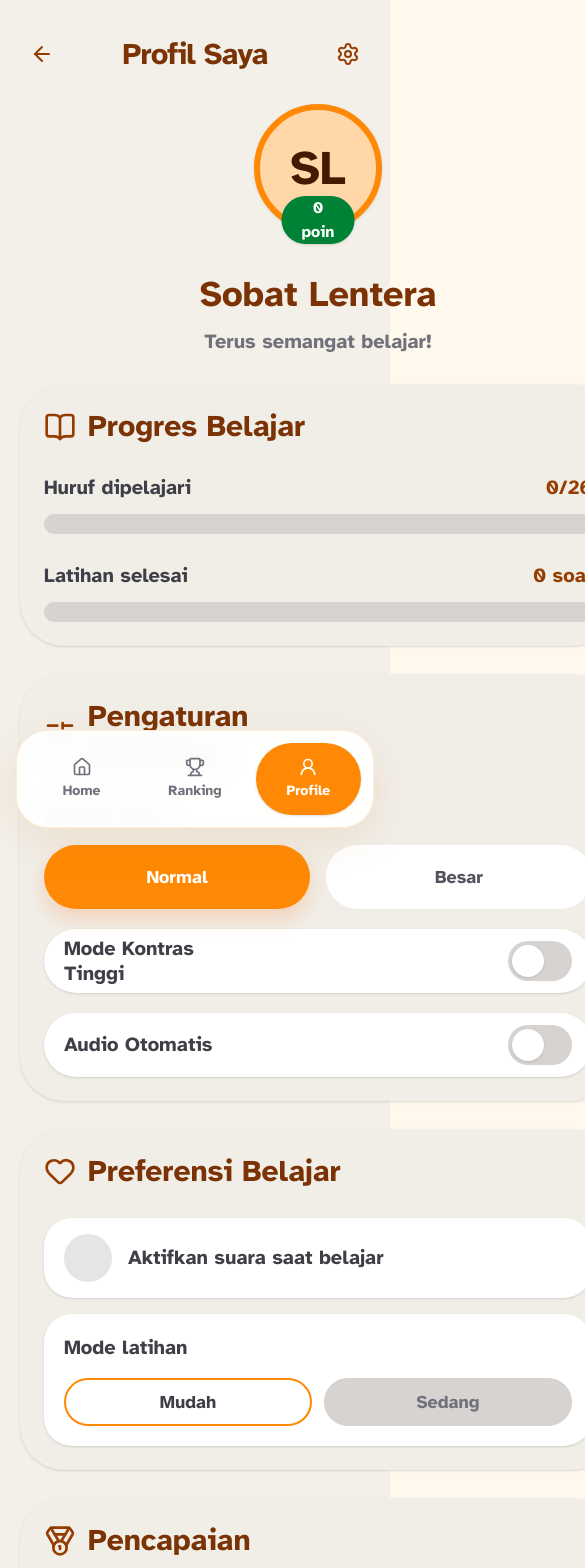
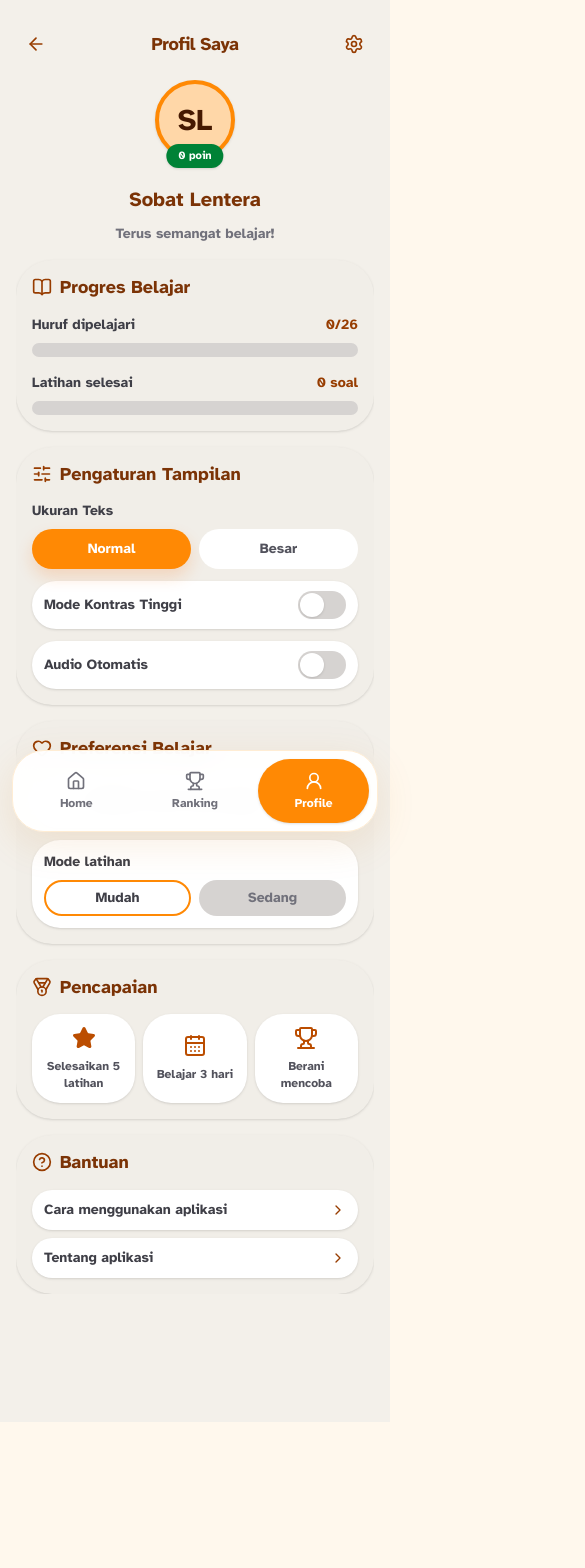
Before and after one commit to wsantika/lentera-baca, a Next.js app: page /profile in a window 390 px wide. Shown: the top 1568 px of the page, 585 px wide, since content can reach past the window. After the commit the page ends 1422 px from the top, so only its background shows below. Built offline with nearby package versions, Linux system fonts and the light colour scheme.

Commit message:
refactor: improve layout and styling across components for better responsiveness and accessibility

```diff
--- a/src/components/layout/app-shell.tsx
+++ b/src/components/layout/app-shell.tsx
@@ -8,9 +8,9 @@ type AppShellProps = {
 
 export function AppShell({ children }: AppShellProps) {
   return (
-    <div className="min-h-dvh bg-[#f3f0ea]">
-      <div className="mx-auto flex min-h-dvh w-full max-w-7xl flex-col">
-        <main className="flex-1 px-5 pb-32 pt-8 sm:px-8 sm:pt-10 lg:px-12 lg:pt-12">
+    <div className="min-h-dvh overflow-x-hidden bg-[#f3f0ea]">
+      <div className="mx-auto flex min-h-dvh w-full max-w-7xl flex-col overflow-x-hidden">
+        <main className="w-full flex-1 overflow-x-hidden px-4 pb-32 pt-6 sm:px-8 sm:pt-10 lg:px-12 lg:pt-12">
           {children}
         </main>
 
--- a/src/components/layout/bottom-navigation.tsx
+++ b/src/components/layout/bottom-navigation.tsx
@@ -36,9 +36,9 @@ export function BottomNavigation() {
   return (
     <nav
       aria-label="Navigasi utama"
-      className="fixed inset-x-0 bottom-0 z-40 px-4 pb-[calc(env(safe-area-inset-bottom)+1rem)]"
+      className="fixed inset-x-0 bottom-0 z-40 px-3 pb-[calc(env(safe-area-inset-bottom)+0.75rem)] sm:px-4 sm:pb-[calc(env(safe-area-inset-bottom)+1rem)]"
     >
-      <div className="mx-auto max-w-md rounded-[2rem] border border-orange-100 bg-white/95 p-3 shadow-[0_12px_40px_rgba(209,118,17,0.12)] backdrop-blur-md">
+      <div className="mx-auto w-full max-w-md rounded-[2rem] border border-orange-100 bg-white/95 p-2 shadow-[0_12px_40px_rgba(209,118,17,0.12)] backdrop-blur-md sm:p-3">
         <ul className="grid grid-cols-3 gap-2">
           {navigationItems.map((item) => {
             const Icon = item.icon;
@@ -53,7 +53,7 @@ export function BottomNavigation() {
                   href={item.href}
                   aria-current={isActive ? "page" : undefined}
                   className={cn(
-                    "flex min-h-[72px] flex-col items-center justify-center gap-1 rounded-full px-3 py-2 text-center text-sm font-semibold transition",
+                    "flex min-h-16 flex-col items-center justify-center gap-1 rounded-full px-2 py-2 text-center text-xs font-semibold transition sm:min-h-[72px] sm:text-sm",
                     "focus-visible:outline-none focus-visible:ring-4 focus-visible:ring-amber-300/70",
                     isActive
                       ? "bg-orange-400 text-white shadow-sm"
--- a/src/components/profile/profile-page-content.tsx
+++ b/src/components/profile/profile-page-content.tsx
@@ -45,25 +45,25 @@ function clampPercentage(value: number) {
 
 function ProfileTopBar() {
   return (
-    <header className="flex items-center justify-between gap-4">
+    <header className="flex items-center justify-between gap-2">
       <Link
         href="/"
         aria-label="Kembali ke beranda"
-        className="flex size-11 items-center justify-center rounded-full text-amber-800 transition hover:bg-orange-100 focus-visible:outline-none focus-visible:ring-4 focus-visible:ring-amber-300/70"
+        className="flex size-10 shrink-0 items-center justify-center rounded-full text-amber-800 transition hover:bg-orange-100 focus-visible:outline-none focus-visible:ring-4 focus-visible:ring-amber-300/70 sm:size-11"
       >
-        <ArrowLeft className="size-6" aria-hidden="true" />
+        <ArrowLeft className="size-5 sm:size-6" aria-hidden="true" />
       </Link>
 
-      <h1 className="text-center text-3xl font-extrabold tracking-tight text-amber-900 sm:text-4xl">
+      <h1 className="min-w-0 truncate text-center text-lg font-extrabold tracking-tight text-amber-900 sm:text-xl md:text-2xl lg:text-3xl">
         Profil Saya
       </h1>
 
       <button
         type="button"
         aria-label="Pengaturan"
-        className="flex size-11 items-center justify-center rounded-full text-amber-800 transition hover:bg-orange-100 focus-visible:outline-none focus-visible:ring-4 focus-visible:ring-amber-300/70"
+        className="flex size-10 shrink-0 items-center justify-center rounded-full text-amber-800 transition hover:bg-orange-100 focus-visible:outline-none focus-visible:ring-4 focus-visible:ring-amber-300/70 sm:size-11"
       >
-        <Settings className="size-6" aria-hidden="true" />
+        <Settings className="size-5 sm:size-6" aria-hidden="true" />
       </button>
     </header>
   );
@@ -79,13 +79,13 @@ function ProfileHero({
   onNameChange: (name: string) => void;
 }) {
   return (
-    <section className="flex flex-col items-center text-center">
+    <section className="flex flex-col items-center overflow-hidden text-center">
       <div className="relative">
-        <div className="flex size-32 items-center justify-center rounded-full border-[6px] border-orange-400 bg-orange-200 text-5xl font-extrabold text-amber-950 shadow-sm sm:size-36">
+        <div className="flex size-20 items-center justify-center rounded-full border-4 border-orange-400 bg-orange-200 text-3xl font-extrabold text-amber-950 shadow-sm sm:size-24 sm:text-4xl md:size-28 md:border-[5px] md:text-5xl lg:size-32 lg:border-[6px]">
           {getInitials(name)}
         </div>
 
-        <div className="absolute -bottom-3 left-1/2 inline-flex min-h-8 -translate-x-1/2 items-center rounded-full bg-green-700 px-5 text-base font-extrabold text-white shadow-sm">
+        <div className="absolute -bottom-2 left-1/2 inline-flex min-h-6 -translate-x-1/2 items-center whitespace-nowrap rounded-full bg-green-700 px-3 text-[11px] font-extrabold text-white shadow-sm sm:min-h-7 sm:px-4 sm:text-xs md:min-h-8 md:px-5 md:text-sm">
           {points} poin
         </div>
       </div>
@@ -98,11 +98,11 @@ function ProfileHero({
         value={name}
         onChange={(event) => onNameChange(event.target.value)}
         maxLength={24}
-        className="mt-8 w-full max-w-xs rounded-2xl border-2 border-transparent bg-transparent px-4 py-2 text-center text-4xl font-extrabold text-amber-900 outline-none transition focus:border-orange-300 focus:bg-white focus:ring-4 focus:ring-amber-300/50"
+        className="mt-5 w-full rounded-xl border-2 border-transparent bg-transparent px-2 py-1 text-center text-xl font-extrabold text-amber-900 outline-none transition focus:border-orange-300 focus:bg-white focus:ring-4 focus:ring-amber-300/50 sm:mt-6 sm:px-3 sm:py-1.5 sm:text-2xl md:mt-7 md:text-3xl lg:text-4xl"
         placeholder="Sobat Lentera"
       />
 
-      <p className="mt-1 text-xl font-bold text-zinc-500">
+      <p className="mt-1 w-full truncate text-sm font-bold text-zinc-500 sm:text-base md:text-lg">
         Terus semangat belajar!
       </p>
     </section>
@@ -123,13 +123,17 @@ function ProfileSection({
   return (
     <section
       className={cn(
-        "rounded-[2.75rem] bg-[#f1eee8] p-6 shadow-sm sm:p-7",
+        "overflow-hidden rounded-2xl bg-[#f1eee8] p-4 shadow-sm sm:rounded-[2rem] sm:p-5 md:rounded-[2.5rem] md:p-6 lg:p-7",
         className,
       )}
     >
-      <div className="mb-7 flex items-center gap-3">
-        <div className="text-amber-800">{icon}</div>
-        <h2 className="text-3xl font-extrabold leading-tight text-amber-900">
+      <div className="mb-4 flex items-center gap-2 sm:mb-5 sm:gap-3 md:mb-6">
+        <div className="shrink-0 text-amber-800">
+          <span className="[&>svg]:size-5 sm:[&>svg]:size-6 md:[&>svg]:size-7 lg:[&>svg]:size-8">
+            {icon}
+          </span>
+        </div>
+        <h2 className="min-w-0 text-lg font-extrabold leading-tight text-amber-900 sm:text-xl md:text-2xl lg:text-3xl">
           {title}
         </h2>
       </div>
@@ -154,13 +158,17 @@ function ProgressBar({
 
   return (
     <div>
-      <div className="mb-3 flex items-center justify-between gap-4">
-        <p className="text-xl font-extrabold text-zinc-700">{label}</p>
-        <p className="text-xl font-extrabold text-amber-800">{value}</p>
+      <div className="mb-2 flex items-center justify-between gap-2 sm:mb-3">
+        <p className="min-w-0 truncate text-sm font-extrabold text-zinc-700 sm:text-base md:text-lg">
+          {label}
+        </p>
+        <p className="shrink-0 text-sm font-extrabold text-amber-800 sm:text-base md:text-lg">
+          {value}
+        </p>
       </div>
 
       <div
-        className="h-5 overflow-hidden rounded-full bg-stone-300"
+        className="h-3.5 overflow-hidden rounded-full bg-stone-300 sm:h-4 md:h-5"
         role="progressbar"
         aria-label={label}
         aria-valuemin={0}
@@ -169,7 +177,7 @@ function ProgressBar({
       >
         <div
           className={cn(
-            "h-full rounded-full",
+            "h-full rounded-full transition-all duration-500",
             tone === "green"
               ? "bg-gradient-to-r from-green-700 to-lime-300"
               : "bg-gradient-to-r from-amber-700 to-orange-400",
@@ -190,10 +198,10 @@ function LearningProgressSection({
 }) {
   return (
     <ProfileSection
-      icon={<BookOpen className="size-8" aria-hidden="true" />}
+      icon={<BookOpen aria-hidden="true" />}
       title="Progres Belajar"
     >
-      <div className="space-y-7">
+      <div className="space-y-4 sm:space-y-5 md:space-y-6">
         <ProgressBar
           label="Huruf dipelajari"
           value={`${completedLetters}/26`}
@@ -226,9 +234,9 @@ function TextSizeButton({
       onClick={onClick}
       aria-pressed={active}
       className={cn(
-        "flex min-h-16 flex-1 items-center justify-center rounded-full px-5 text-lg font-extrabold transition focus-visible:outline-none focus-visible:ring-4 focus-visible:ring-amber-300/70",
+        "flex min-h-10 flex-1 items-center justify-center rounded-full px-3 text-sm font-extrabold transition focus-visible:outline-none focus-visible:ring-4 focus-visible:ring-amber-300/70 sm:min-h-12 sm:px-4 sm:text-base md:min-h-14 md:text-lg",
         active
-          ? "bg-orange-400 text-white shadow-[0_10px_20px_rgba(249,115,22,0.22)]"
+          ? "bg-orange-400 text-white shadow-[0_8px_16px_rgba(249,115,22,0.2)]"
           : "bg-white text-zinc-600 hover:bg-orange-50",
       )}
     >
@@ -251,22 +259,24 @@ function TogglePill({
       type="button"
       onClick={onToggle}
       aria-pressed={enabled}
-      className="flex min-h-16 w-full items-center justify-between gap-4 rounded-full bg-white px-5 text-left shadow-sm transition hover:bg-orange-50 focus-visible:outline-none focus-visible:ring-4 focus-visible:ring-amber-300/70"
+      className="flex min-h-12 w-full items-center justify-between gap-2 rounded-full bg-white px-3 text-left shadow-sm transition hover:bg-orange-50 focus-visible:outline-none focus-visible:ring-4 focus-visible:ring-amber-300/70 sm:min-h-14 sm:gap-3 sm:px-4 md:min-h-16 md:px-5"
     >
-      <span className="text-xl font-extrabold leading-tight text-zinc-700">
+      <span className="min-w-0 text-sm font-extrabold leading-tight text-zinc-700 sm:text-base md:text-lg">
         {label}
       </span>
 
       <span
         className={cn(
-          "flex h-10 w-16 shrink-0 items-center rounded-full p-1 transition",
+          "flex h-7 w-12 shrink-0 items-center rounded-full p-0.5 transition sm:h-8 sm:w-14 sm:p-1 md:h-9 md:w-16",
           enabled ? "bg-amber-700" : "bg-stone-300",
         )}
       >
         <span
           className={cn(
-            "size-8 rounded-full bg-white shadow-sm transition",
-            enabled ? "translate-x-6" : "translate-x-0",
+            "size-6 rounded-full bg-white shadow-sm transition sm:size-6 md:size-7",
+            enabled
+              ? "translate-x-[18px] sm:translate-x-5 md:translate-x-[26px]"
+              : "translate-x-0",
           )}
         />
       </span>
@@ -291,22 +301,16 @@ function DisplaySettingsSection({
 }) {
   return (
     <ProfileSection
-      icon={<SlidersHorizontal className="size-8" aria-hidden="true" />}
-      title={
-        <>
-          Pengaturan
-          <br />
-          Tampilan
-        </>
-      }
+      icon={<SlidersHorizontal aria-hidden="true" />}
+      title="Pengaturan Tampilan"
     >
-      <div className="space-y-5">
+      <div className="space-y-3 sm:space-y-4">
         <div>
-          <p className="mb-4 text-xl font-extrabold text-zinc-700">
+          <p className="mb-2 text-sm font-extrabold text-zinc-700 sm:mb-3 sm:text-base md:text-lg">
             Ukuran Teks
           </p>
 
-          <div className="grid grid-cols-2 gap-4">
+          <div className="grid grid-cols-2 gap-2 sm:gap-3">
             <TextSizeButton
               label="Normal"
               active={textSize === "normal"}
@@ -321,13 +325,7 @@ function DisplaySettingsSection({
         </div>
 
         <TogglePill
-          label={
-            <>
-              Mode Kontras
-              <br />
-              Tinggi
-            </>
-          }
+          label="Mode Kontras Tinggi"
           enabled={highContrast}
           onToggle={onToggleHighContrast}
         />
@@ -350,17 +348,19 @@ function PreferenceCheck({
   active: boolean;
 }) {
   return (
-    <div className="flex min-h-20 items-center gap-4 rounded-[1.75rem] bg-white px-5 py-4 shadow-sm">
+    <div className="flex min-h-12 items-center gap-2.5 rounded-xl bg-white px-3 py-2.5 shadow-sm sm:min-h-16 sm:gap-3 sm:rounded-2xl sm:px-4 sm:py-3 md:min-h-20 md:gap-4 md:rounded-[1.75rem] md:px-5 md:py-4">
       <div
         className={cn(
-          "flex size-12 shrink-0 items-center justify-center rounded-full",
+          "flex size-8 shrink-0 items-center justify-center rounded-full sm:size-10 md:size-12",
           active ? "bg-amber-700 text-white" : "bg-stone-200 text-zinc-400",
         )}
       >
-        {active ? <Check className="size-7" aria-hidden="true" /> : null}
+        {active ? (
+          <Check className="size-4 sm:size-5 md:size-7" aria-hidden="true" />
+        ) : null}
       </div>
 
-      <p className="text-xl font-extrabold leading-relaxed text-zinc-700">
+      <p className="min-w-0 text-sm font-extrabold leading-relaxed text-zinc-700 sm:text-base md:text-lg">
         {label}
       </p>
     </div>
@@ -382,7 +382,7 @@ function ModeButton({
       onClick={onClick}
       aria-pressed={active}
       className={cn(
-        "flex min-h-12 flex-1 items-center justify-center rounded-full border-2 px-5 text-lg font-extrabold transition focus-visible:outline-none focus-visible:ring-4 focus-visible:ring-amber-300/70",
+        "flex min-h-9 flex-1 items-center justify-center rounded-full border-2 px-3 text-sm font-extrabold transition focus-visible:outline-none focus-visible:ring-4 focus-visible:ring-amber-300/70 sm:min-h-10 sm:px-4 sm:text-base md:min-h-12 md:text-lg",
         active
           ? "border-orange-400 bg-white text-zinc-700"
           : "border-transparent bg-stone-300 text-zinc-500",
@@ -404,21 +404,21 @@ function LearningPreferenceSection({
 }) {
   return (
     <ProfileSection
-      icon={<Heart className="size-8" aria-hidden="true" />}
+      icon={<Heart aria-hidden="true" />}
       title="Preferensi Belajar"
     >
-      <div className="space-y-4">
+      <div className="space-y-3 sm:space-y-4">
         <PreferenceCheck
           label="Aktifkan suara saat belajar"
           active={autoAudio}
         />
 
-        <div className="rounded-[1.75rem] bg-white p-5 shadow-sm">
-          <p className="mb-4 text-xl font-extrabold text-zinc-700">
+        <div className="rounded-xl bg-white p-3 shadow-sm sm:rounded-2xl sm:p-4 md:rounded-[1.75rem] md:p-5">
+          <p className="mb-2 text-sm font-extrabold text-zinc-700 sm:mb-3 sm:text-base md:text-lg">
             Mode latihan
           </p>
 
-          <div className="grid grid-cols-2 gap-3">
+          <div className="grid grid-cols-2 gap-2 sm:gap-3">
             <ModeButton
               label="Mudah"
               active={learningMode === "easy"}
@@ -444,9 +444,9 @@ function AchievementTile({
   label: string;
 }) {
   return (
-    <div className="flex min-h-[132px] min-w-[172px] flex-col items-center justify-center rounded-[2rem] bg-white px-5 py-6 text-center shadow-sm">
-      <div className="mb-4 text-amber-700">{icon}</div>
-      <p className="text-base font-extrabold leading-snug text-zinc-600">
+    <div className="flex min-w-0 flex-1 flex-col items-center justify-center rounded-xl bg-white px-2 py-3 text-center shadow-sm sm:rounded-2xl sm:px-3 sm:py-4 md:rounded-[1.75rem] md:px-4 md:py-5 lg:rounded-[2rem] lg:px-5 lg:py-6">
+      <div className="mb-2 text-amber-700 sm:mb-3">{icon}</div>
+      <p className="w-full text-xs font-extrabold leading-snug text-zinc-600 sm:text-sm md:text-base">
         {label}
       </p>
     </div>
@@ -456,20 +456,35 @@ function AchievementTile({
 function AchievementSection() {
   return (
     <ProfileSection
-      icon={<Medal className="size-8" aria-hidden="true" />}
+      icon={<Medal aria-hidden="true" />}
       title="Pencapaian"
     >
-      <div className="-mx-1 flex gap-4 overflow-x-auto px-1 pb-2">
+      <div className="grid grid-cols-3 gap-2 sm:gap-3 md:gap-4">
         <AchievementTile
-          icon={<Star className="size-10 fill-current" aria-hidden="true" />}
+          icon={
+            <Star
+              className="size-6 fill-current sm:size-8 md:size-10"
+              aria-hidden="true"
+            />
+          }
           label="Selesaikan 5 latihan"
         />
         <AchievementTile
-          icon={<CalendarDays className="size-10" aria-hidden="true" />}
+          icon={
+            <CalendarDays
+              className="size-6 sm:size-8 md:size-10"
+              aria-hidden="true"
+            />
+          }
           label="Belajar 3 hari"
         />
         <AchievementTile
-          icon={<Trophy className="size-10" aria-hidden="true" />}
+          icon={
+            <Trophy
+              className="size-6 sm:size-8 md:size-10"
+              aria-hidden="true"
+            />
+          }
           label="Berani mencoba"
         />
       </div>
@@ -481,10 +496,13 @@ function HelpRow({ label }: { label: string }) {
   return (
     <button
       type="button"
-      className="flex min-h-16 w-full items-center justify-between rounded-full bg-white px-6 text-left text-xl font-extrabold text-zinc-700 shadow-sm transition hover:bg-orange-50 focus-visible:outline-none focus-visible:ring-4 focus-visible:ring-amber-300/70"
+      className="flex min-h-10 w-full items-center justify-between gap-2 rounded-full bg-white px-3 text-left text-sm font-extrabold text-zinc-700 shadow-sm transition hover:bg-orange-50 focus-visible:outline-none focus-visible:ring-4 focus-visible:ring-amber-300/70 sm:min-h-12 sm:px-4 sm:text-base md:min-h-14 md:px-5 md:text-lg lg:min-h-16 lg:px-6"
     >
-      <span>{label}</span>
-      <ChevronRight className="size-5 text-amber-800" aria-hidden="true" />
+      <span className="min-w-0 truncate">{label}</span>
+      <ChevronRight
+        className="size-4 shrink-0 text-amber-800 sm:size-5"
+        aria-hidden="true"
+      />
     </button>
   );
 }
@@ -492,10 +510,10 @@ function HelpRow({ label }: { label: string }) {
 function HelpSection() {
   return (
     <ProfileSection
-      icon={<CircleHelp className="size-8" aria-hidden="true" />}
+      icon={<CircleHelp aria-hidden="true" />}
       title="Bantuan"
     >
-      <div className="space-y-4">
+      <div className="space-y-2 sm:space-y-3">
         <HelpRow label="Cara menggunakan aplikasi" />
         <HelpRow label="Tentang aplikasi" />
       </div>
@@ -513,11 +531,11 @@ export function ProfilePageContent() {
   const settings = state.settings;
 
   return (
-    <div className="mx-auto flex w-full max-w-xl flex-col gap-7 xl:max-w-6xl">
+    <div className="mx-auto flex w-full max-w-md flex-col gap-4 overflow-hidden sm:max-w-lg sm:gap-5 md:max-w-xl md:gap-6 xl:max-w-6xl xl:gap-7">
       <ProfileTopBar />
 
-      <div className="grid gap-7 xl:grid-cols-[0.9fr_1.1fr] xl:items-start">
-        <div className="space-y-7">
+      <div className="grid gap-4 sm:gap-5 md:gap-6 xl:grid-cols-[0.9fr_1.1fr] xl:items-start xl:gap-7">
+        <div className="space-y-4 sm:space-y-5 md:space-y-6">
           <ProfileHero name={name} points={points} onNameChange={setName} />
 
           <LearningProgressSection
@@ -539,7 +557,7 @@ export function ProfilePageContent() {
           />
         </div>
 
-        <div className="space-y-7">
+        <div className="space-y-4 sm:space-y-5 md:space-y-6">
           <LearningPreferenceSection
             autoAudio={settings.autoAudio}
             learningMode={settings.learningMode}
```
Also changed, not shown: src/components/leaderboard/leaderboard-page-content.tsx (+66 -52 lines).
